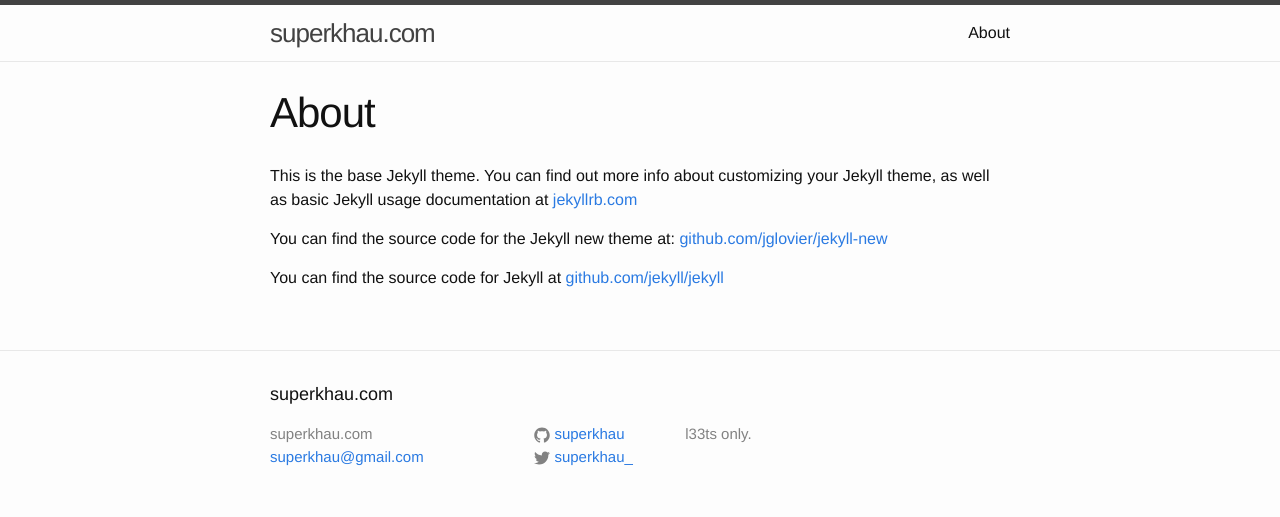
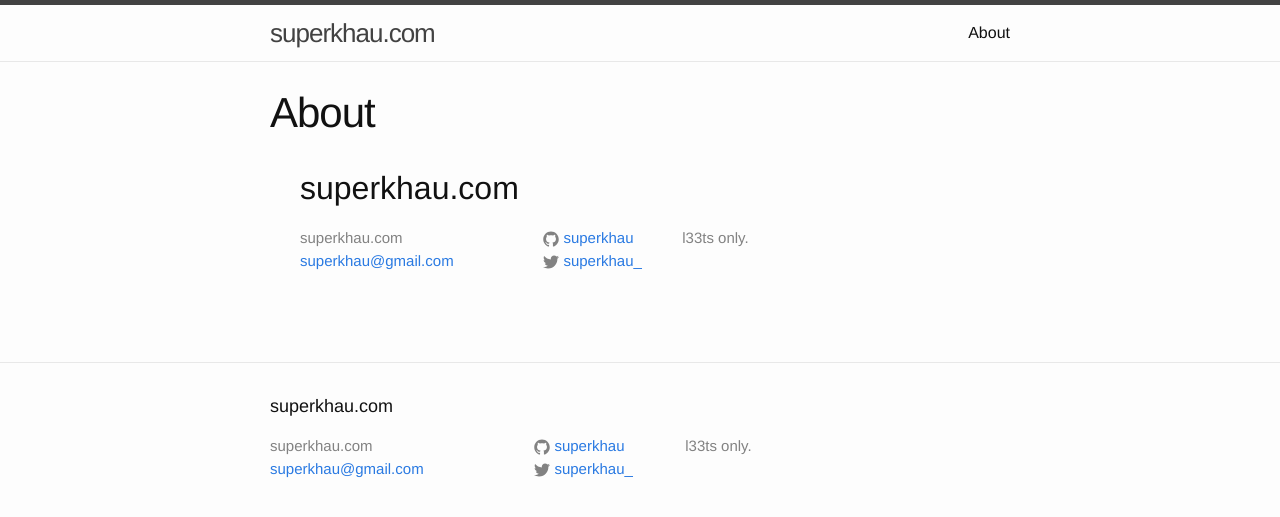
Before and after one commit to superkhau/superkhau.github.io, a Jekyll site: the page built from about.md, in a window 1280 px wide. Shown: the top 517 px of the page. Built offline with Jekyll 4.4.1, drawn with Linux system fonts in a browser that asks for light colours.

Commit message:
move footer stuff into about

```diff
--- a/about.md
+++ b/about.md
@@ -3,9 +3,54 @@
 title: About
 permalink: /about/
 ---
+<div class="wrapper">
 
-This is the base Jekyll theme. You can find out more info about customizing your Jekyll theme, as well as basic Jekyll usage documentation at [jekyllrb.com](http://jekyllrb.com/)
+  <h2 class="footer-heading">{{ site.title }}</h2>
 
-You can find the source code for the Jekyll new theme at: [github.com/jglovier/jekyll-new](https://github.com/jglovier/jekyll-new)
+  <div class="footer-col-wrapper">
+    <div class="footer-col  footer-col-1">
+      <ul class="contact-list">
+        <li>{{ site.title }}</li>
+        <li><a href="mailto:{{ site.email }}">{{ site.email }}</a></li>
+      </ul>
+    </div>
 
-You can find the source code for Jekyll at [github.com/jekyll/jekyll](https://github.com/jekyll/jekyll)
+    <div class="footer-col  footer-col-2">
+      <ul class="social-media-list">
+        {% if site.github_username %}
+        <li>
+          <a href="https://github.com/{{ site.github_username }}">
+            <span class="icon  icon--github">
+              <svg viewBox="0 0 16 16">
+                <path fill="#828282" d="M7.999,0.431c-4.285,0-7.76,3.474-7.76,7.761 c0,3.428,2.223,6.337,5.307,7.363c0.388,0.071,0.53-0.168,0.53-0.374c0-0.184-0.007-0.672-0.01-1.32 c-2.159,0.469-2.614-1.04-2.614-1.04c-0.353-0.896-0.862-1.135-0.862-1.135c-0.705-0.481,0.053-0.472,0.053-0.472 c0.779,0.055,1.189,0.8,1.189,0.8c0.692,1.186,1.816,0.843,2.258,0.645c0.071-0.502,0.271-0.843,0.493-1.037 C4.86,11.425,3.049,10.76,3.049,7.786c0-0.847,0.302-1.54,0.799-2.082C3.768,5.507,3.501,4.718,3.924,3.65 c0,0,0.652-0.209,2.134,0.796C6.677,4.273,7.34,4.187,8,4.184c0.659,0.003,1.323,0.089,1.943,0.261 c1.482-1.004,2.132-0.796,2.132-0.796c0.423,1.068,0.157,1.857,0.077,2.054c0.497,0.542,0.798,1.235,0.798,2.082 c0,2.981-1.814,3.637-3.543,3.829c0.279,0.24,0.527,0.713,0.527,1.437c0,1.037-0.01,1.874-0.01,2.129 c0,0.208,0.14,0.449,0.534,0.373c3.081-1.028,5.302-3.935,5.302-7.362C15.76,3.906,12.285,0.431,7.999,0.431z"/>
+              </svg>
+            </span>
+
+            <span class="username">{{ site.github_username }}</span>
+          </a>
+        </li>
+        {% endif %}
+
+        {% if site.twitter_username %}
+        <li>
+          <a href="https://twitter.com/{{ site.twitter_username }}">
+            <span class="icon  icon--twitter">
+              <svg viewBox="0 0 16 16">
+                <path fill="#828282" d="M15.969,3.058c-0.586,0.26-1.217,0.436-1.878,0.515c0.675-0.405,1.194-1.045,1.438-1.809
+                c-0.632,0.375-1.332,0.647-2.076,0.793c-0.596-0.636-1.446-1.033-2.387-1.033c-1.806,0-3.27,1.464-3.27,3.27 c0,0.256,0.029,0.506,0.085,0.745C5.163,5.404,2.753,4.102,1.14,2.124C0.859,2.607,0.698,3.168,0.698,3.767 c0,1.134,0.577,2.135,1.455,2.722C1.616,6.472,1.112,6.325,0.671,6.08c0,0.014,0,0.027,0,0.041c0,1.584,1.127,2.906,2.623,3.206 C3.02,9.402,2.731,9.442,2.433,9.442c-0.211,0-0.416-0.021-0.615-0.059c0.416,1.299,1.624,2.245,3.055,2.271 c-1.119,0.877-2.529,1.4-4.061,1.4c-0.264,0-0.524-0.015-0.78-0.046c1.447,0.928,3.166,1.469,5.013,1.469 c6.015,0,9.304-4.983,9.304-9.304c0-0.142-0.003-0.283-0.009-0.423C14.976,4.29,15.531,3.714,15.969,3.058z"/>
+              </svg>
+            </span>
+
+            <span class="username">{{ site.twitter_username }}</span>
+          </a>
+        </li>
+        {% endif %}
+      </ul>
+    </div>
+
+    <div class="footer-col  footer-col-3">
+      <p class="text">{{ site.description }}</p>
+    </div>
+  </div>
+
+</div>
```
